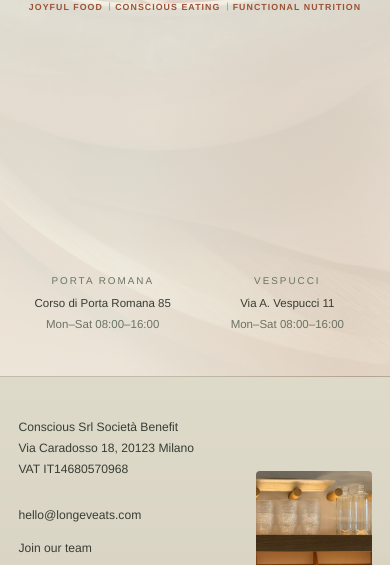
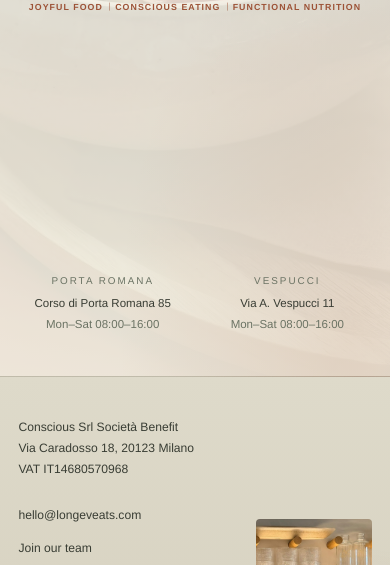
Before and after one commit to ruggeroganz/longeveats.it, a plain HTML site: page index.html in a window 390 px wide. Shown: the part 468-1033 px from the top of the page. Drawn offline with Linux system fonts and the light colour scheme.

Commit message:
Update style.css

```diff
--- a/style.css
+++ b/style.css
@@ -328,7 +328,7 @@ h1 {
   .footer-cols { grid-template-columns: 1fr; gap: 1.5rem; order: 1; }
   /* photo sits in the bottom right corner, under the footer text */
   /* photo bottom right, level with the privacy and cookie links, above the disclaimer */
-  .footer-photo { order: 2; justify-self: end; width: 116px; height: 150px; margin-top: -15.5rem; }
+  .footer-photo { order: 2; justify-self: end; width: 116px; height: 150px; margin-top: -12.5rem; }
   .disclaimer { order: 3; margin-top: -1.25rem; }
   .form { grid-template-columns: 1fr; gap: 1.25rem; }
   .form-foot { flex-direction: column; align-items: stretch; }
```
